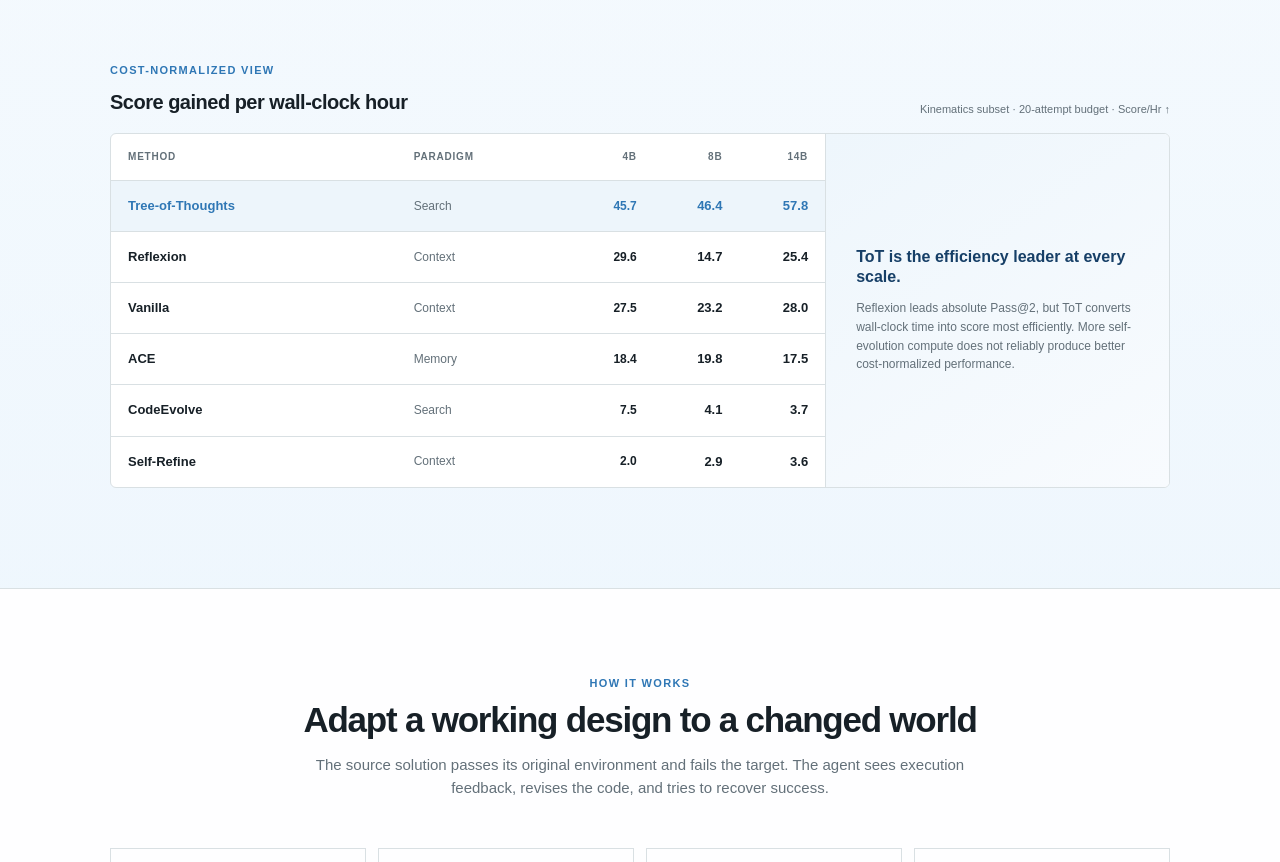
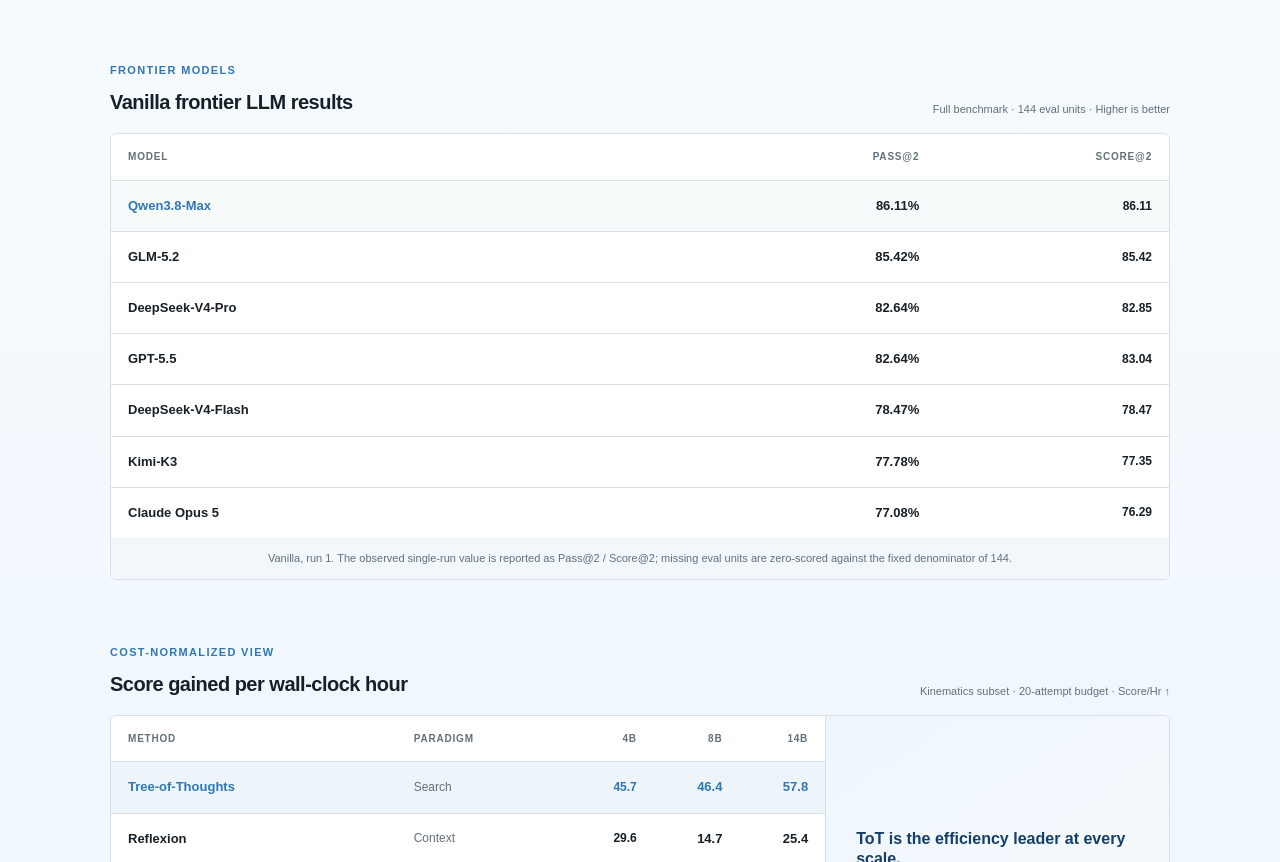
Before and after one commit to thunlp/PACE-Bench, a plain HTML site: page website/index.html in a window 1280 px wide. Shown: the part 1768-2630 px from the top of the page. Drawn offline with Linux system fonts and the light colour scheme.

Commit message:
Add frontier LLM benchmark results

```diff
--- a/website/index.html
+++ b/website/index.html
@@ -103,6 +103,39 @@
             <p class="table-note">
               Two independent runs per pair; up to 20 verifier interactions per trajectory.
             </p>
+          </div>
+
+          <div class="efficiency-section">
+            <div class="efficiency-heading">
+              <div>
+                <p class="section-kicker">Frontier models</p>
+                <h3>Vanilla frontier LLM results</h3>
+              </div>
+              <p>Full benchmark · 144 eval units · Higher is better</p>
+            </div>
+            <div class="frontier-card">
+              <div class="table-wrap">
+                <table class="frontier-table">
+                  <thead><tr>
+                    <th scope="col">Model</th><th scope="col">Pass@2</th>
+                    <th scope="col">Score@2</th>
+                  </tr></thead>
+                  <tbody>
+                    <tr><td>Qwen3.8-Max</td><td>86.11%</td><td>86.11</td></tr>
+                    <tr><td>GLM-5.2</td><td>85.42%</td><td>85.42</td></tr>
+                    <tr><td>DeepSeek-V4-Pro</td><td>82.64%</td><td>82.85</td></tr>
+                    <tr><td>GPT-5.5</td><td>82.64%</td><td>83.04</td></tr>
+                    <tr><td>DeepSeek-V4-Flash</td><td>78.47%</td><td>78.47</td></tr>
+                    <tr><td>Kimi-K3</td><td>77.78%</td><td>77.35</td></tr>
+                    <tr><td>Claude Opus 5</td><td>77.08%</td><td>76.29</td></tr>
+                  </tbody>
+                </table>
+              </div>
+              <p class="table-note">
+                Vanilla, run 1. The observed single-run value is reported as Pass@2 / Score@2;
+                missing eval units are zero-scored against the fixed denominator of 144.
+              </p>
+            </div>
           </div>
 
           <div class="efficiency-section">
--- a/website/styles.css
+++ b/website/styles.css
@@ -153,6 +153,11 @@
 .score-bar i { position: absolute; inset: 0 auto 0 0; width: var(--score); background: var(--navy); }
 tbody tr:first-child .score-bar i { background: var(--accent); }
 .table-note { margin: 0; padding: 12px 16px; color: var(--muted); background: var(--soft); font-size: 11px; text-align: center; }
+.frontier-card { overflow: hidden; border: 1px solid var(--line); border-radius: 6px; background: white; }
+.frontier-table td:first-child { width: auto; color: var(--ink); font-size: 13px; font-weight: 700; }
+.frontier-table th:nth-child(n+2), .frontier-table td:nth-child(n+2) { width: 22%; text-align: right; }
+.frontier-table td:nth-child(n+3) { color: var(--ink); font-weight: 700; }
+.frontier-table tr:last-child td { border-bottom: 0; }
 
 .efficiency-section { margin-top: 64px; }
 .efficiency-heading { display: flex; align-items: end; justify-content: space-between; gap: 30px; margin-bottom: 15px; }
```
